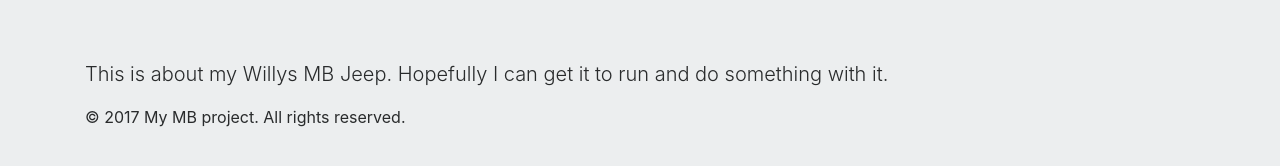
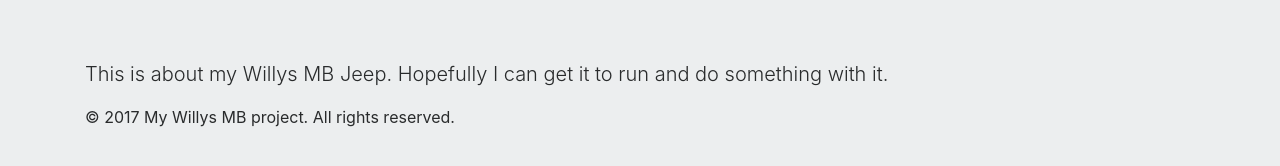
Before and after one commit to 44mb/44mb.github.io, a Jekyll site: the page built from index.html, in a window 1280 px wide and 900 px high, scrolled down 6179 px. Shown: the part 659-825 px from the top of the window. Built offline with Jekyll 4.4.1, drawn with Linux system fonts in a browser that asks for light colours; nearby versions of some CDN libraries; the list of posts is cut into pages by our own code; some of the changed text lies outside the part shown.

Commit message:
Changing title

```diff
--- a/_config.yml
+++ b/_config.yml
@@ -1,4 +1,4 @@
-title: My MB project
+title: My Willys MB project
 tagline: In February 2017 I found, what I believe to be, a 1944 Willys MB Jeep from World War 2. This is how I'm dealing with that decision.
 email: your-email@domain.com
 description: This is about my Willys MB Jeep. Hopefully I can get it to run and do something with it.
```
